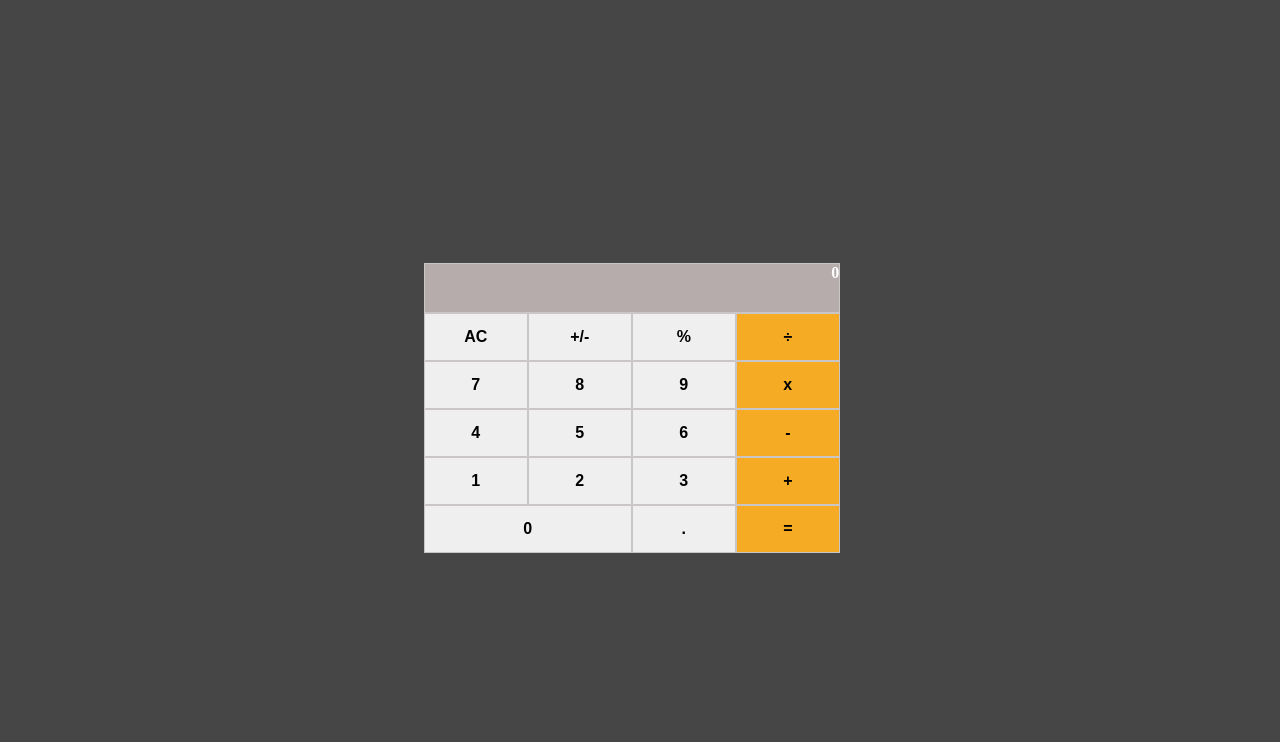
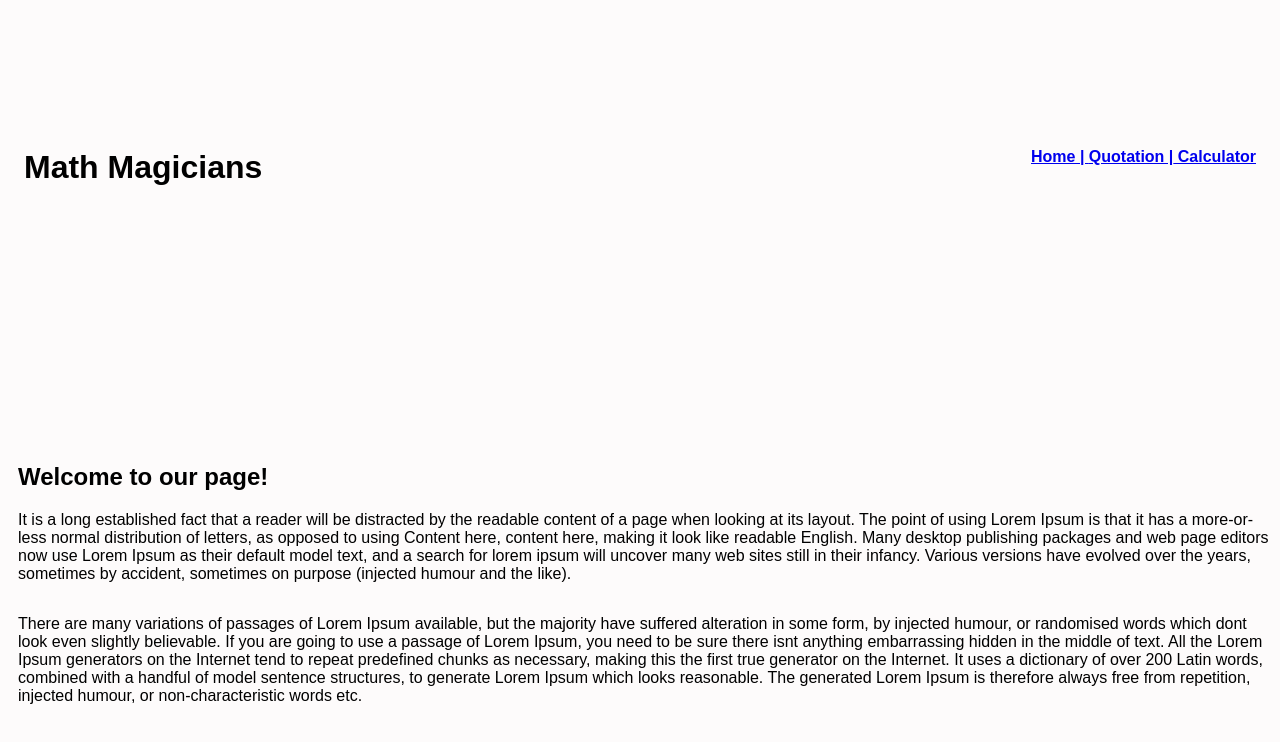
Before and after one commit to SabaAhmad404/Math-magician-React, a React (Create React App) app: page /Home in a window 1280 px wide. Shown: the top 742 px of the page. Built offline with nearby package versions, Linux system fonts and the light colour scheme.

Commit message:
full site using router

```diff
--- a/package.json
+++ b/package.json
@@ -10,6 +10,7 @@
     "big.js": "^6.2.1",
     "react": "^18.2.0",
     "react-dom": "^18.2.0",
+    "react-router-dom": "^6.7.0",
     "react-scripts": "5.0.1",
     "web-vitals": "^2.1.4"
   },
--- a/src/App.js
+++ b/src/App.js
@@ -1,17 +1,31 @@
-import React, { Component } from 'react';
-import Calculator from './components/calculator';
-import './logic/calculate';
-import './logic/operate';
+import './Styles/app.css';
+import React from 'react';
+import { Link, Route, Routes } from 'react-router-dom';
+import './components/logic/calculate';
+import './components/logic/operate';
+import Calsection from './components/Calsection';
+import Home from './components/Home';
+import Quotes from './components/Quotes';
 
 // eslint-disable-next-line react/prefer-stateless-function
-class App extends Component {
-  render() {
-    return (
-      <div className="App">
-        <Calculator />
+function App() {
+  return (
+    <>
+      <div className="nav-bar">
+        <h1>Math Magicians</h1>
+        <div className="links">
+          <Link to="/Home"> Home | </Link>
+          <Link to="/Quotes"> Quotation |</Link>
+          <Link to="/Calculator"> Calculator </Link>
+        </div>
       </div>
-    );
-  }
+      <Routes>
+        <Route path="/Home" element={<Home />} />
+        <Route path="/Quotes" element={<Quotes />} />
+        <Route path="/Calculator" element={<Calsection />} />
+      </Routes>
+    </>
+  );
 }
 
 export default App;
--- /dev/null
+++ b/src/Styles/app.css
@@ -0,0 +1,43 @@
+body{
+    font-family: Arial, Helvetica, sans-serif;
+}
+.nav-bar{
+  display: flex;
+  flex-direction: row;
+  justify-content: space-between;
+  align-items: flex-start;
+  padding: 1rem;
+  margin-bottom: 15rem;
+}
+.links{
+    margin-top: 1.3rem;
+    text-decoration: none;
+    font-size: 1rem;
+    font-weight: bold;
+    font-family: Arial, Helvetica, sans-serif;
+}
+.para1{
+   font-size: 1rem;
+   font-weight: 500;
+    gap: 2rem;
+    margin-left: 10px;
+}
+.welcome-page{
+    margin-left: 10px;
+}
+.para-2{
+    font-size: 1rem;
+   font-weight: 500;
+   margin-top: 2rem;
+   margin-left: 10px;
+}
+.quo{
+    width: 60rem;
+}
+.cal-sec{
+    display: flex;
+    flex-direction: row;
+    justify-content: space-between;
+    gap: 10rem;
+    margin-bottom: 3rem;
+}
--- a/src/index.css
+++ b/src/Styles/index.css
@@ -1,9 +1,10 @@
+@import url(app.css);
 body {
   display: flex;
   justify-content: center;
   align-items: center;
   height: 100vh;
-  background-color: rgb(71, 70, 70);
+  background-color: rgb(253, 251, 251);
 }
 
 .zero {
--- /dev/null
+++ b/src/components/Calsection.js
@@ -0,0 +1,12 @@
+import React from 'react';
+import Calculator from './calculator';
+
+function Calsection() {
+  return (
+    <div className="cal-sec">
+      <h2> Lets do some maths</h2>
+      <Calculator />
+    </div>
+  );
+}
+export { Calsection as default };
--- /dev/null
+++ b/src/components/Home.js
@@ -0,0 +1,34 @@
+import React from 'react';
+import '../Styles/app.css';
+
+export default function Home() {
+  return (
+    <div className="home-page">
+      <h2 className="welcome-page">Welcome to our page!</h2>
+      <div className="para1">
+        It is a long established fact that a reader will be distracted by the
+        readable content of a page when looking at its layout. The point of
+        using Lorem Ipsum is that it has a more-or-less normal distribution of
+        letters, as opposed to using Content here, content here, making it look
+        like readable English. Many desktop publishing packages and web page
+        editors now use Lorem Ipsum as their default model text, and a search
+        for lorem ipsum will uncover many web sites still in their infancy.
+        Various versions have evolved over the years, sometimes by accident,
+        sometimes on purpose (injected humour and the like).
+      </div>
+      <div className="para-2">
+        There are many variations of passages of Lorem Ipsum available, but the
+        majority have suffered alteration in some form, by injected humour, or
+        randomised words which dont look even slightly believable. If you are
+        going to use a passage of Lorem Ipsum, you need to be sure there isnt
+        anything embarrassing hidden in the middle of text. All the Lorem Ipsum
+        generators on the Internet tend to repeat predefined chunks as
+        necessary, making this the first true generator on the Internet. It uses
+        a dictionary of over 200 Latin words, combined with a handful of model
+        sentence structures, to generate Lorem Ipsum which looks reasonable. The
+        generated Lorem Ipsum is therefore always free from repetition, injected
+        humour, or non-characteristic words etc.
+      </div>
+    </div>
+  );
+}
--- /dev/null
+++ b/src/components/Quotes.js
@@ -0,0 +1,15 @@
+import React from 'react';
+import '../Styles/app.css';
+
+function Quotes() {
+  return (
+    <div className="quot-page">
+      <h2 className="quo">
+        {' '}
+        MatheMatics is not about numbers, equations, computations, or
+        alogorithams : it is about understanding. (Saba Ahmad).
+      </h2>
+    </div>
+  );
+}
+export { Quotes as default };
--- a/src/components/calculator.js
+++ b/src/components/calculator.js
@@ -1,5 +1,5 @@
 import { useState } from 'react';
-import calculate from '../logic/calculate';
+import calculate from './logic/calculate';
 
 const Calculator = () => {
   const [display, newDisplay] = useState({
--- a/src/index.js
+++ b/src/index.js
@@ -1,12 +1,15 @@
+import { BrowserRouter } from 'react-router-dom';
 import React from 'react';
 import ReactDOM from 'react-dom/client';
-import './index.css';
+import './Styles/index.css';
 import App from './App';
 
 const root = ReactDOM.createRoot(document.getElementById('root'));
 root.render(
   <React.StrictMode>
-    <App />
+    <BrowserRouter>
+      <App />
+    </BrowserRouter>
   </React.StrictMode>,
 );
 
```
Also changed, not shown: src/components/logic/calculate.js (renamed from src/logic/calculate.js), src/components/logic/operate.js (renamed from src/logic/operate.js), 1 other file (tests, documents, lock files or other folders).
